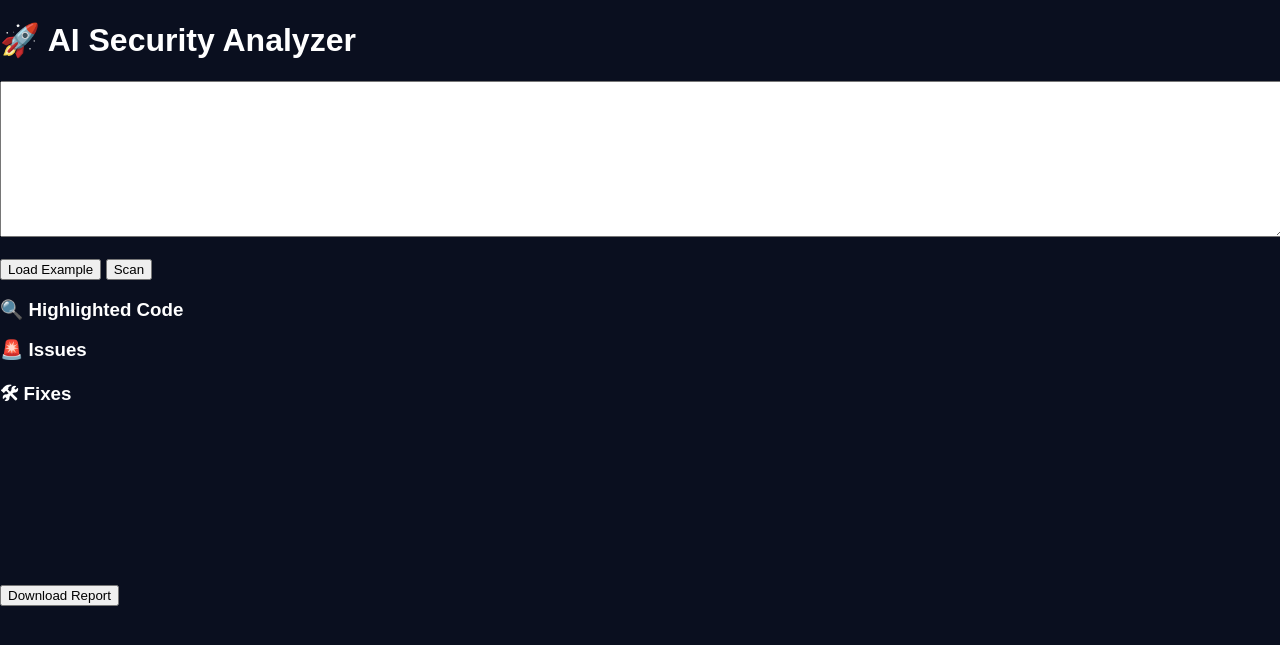
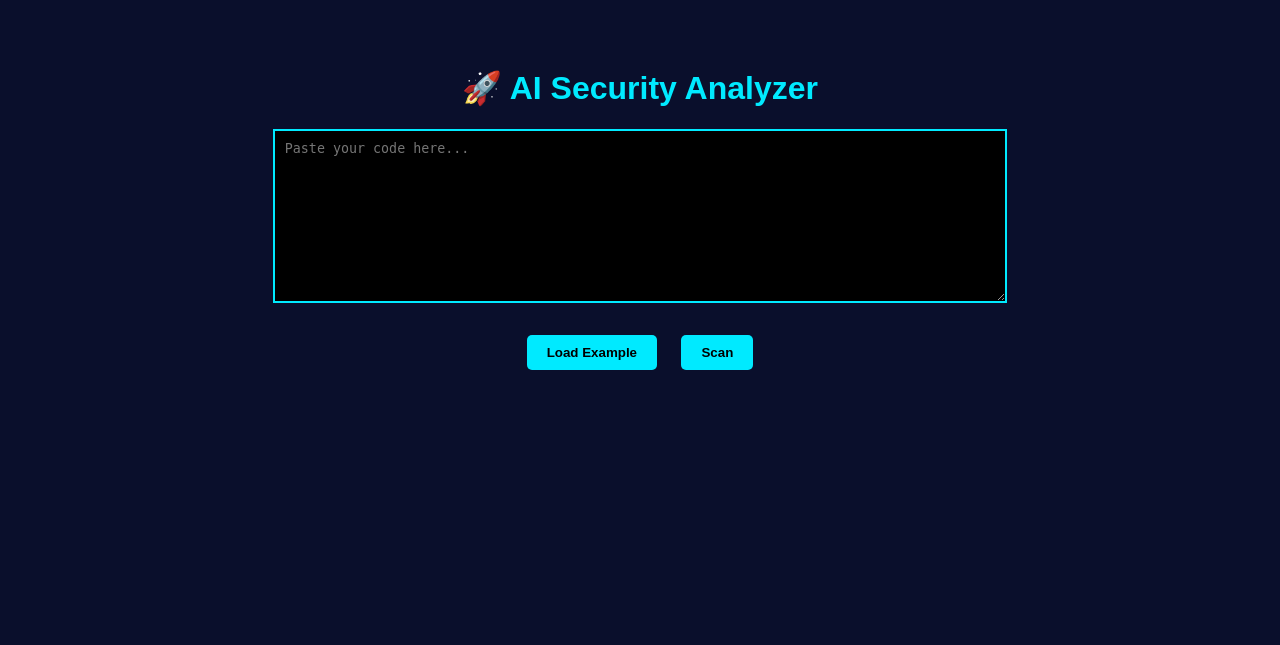
Before and after one commit to urvigarg139-art/blackbox-ai-safety, a Flask app: page / in a window 1280 px wide. Shown: the top 645 px of the page. Run offline with Flask 3, Linux system fonts and the light colour scheme; a map, chart or similar area stays blank.

Commit message:
updated chatbot + fixed bugs

```diff
--- a/app.py
+++ b/app.py
@@ -1,106 +1,37 @@
-from flask import Flask, render_template, request, jsonify, send_file
-import io
-from reportlab.pdfgen import canvas
+from flask import Flask, render_template, request, jsonify
 
 app = Flask(__name__)
 
-# ---------- ANALYSIS ----------
+# ----------- SIMPLE ANALYSIS LOGIC -----------
 def analyze_code(code):
-    vulnerabilities = []
-    lines = code.split("\n")
-    highlighted = []
+    if "SELECT" in code and "+" in code:
+        return {
+            "label": "⚠️ Vulnerable (SQL Injection)",
+            "risk": 80,
+            "confidence": 90
+        }
+    else:
+        return {
+            "label": "✅ Safe",
+            "risk": 10,
+            "confidence": 85
+        }
 
-    for i, line in enumerate(lines):
-        if "SELECT" in line and "user_input" in line:
-            vulnerabilities.append(("SQL Injection", 80, i))
-        if "<script>" in line:
-            vulnerabilities.append(("XSS Attack", 70, i))
-        if "os.system" in line:
-            vulnerabilities.append(("Command Injection", 85, i))
-        if "password =" in line:
-            vulnerabilities.append(("Hardcoded Secret", 60, i))
-
-    for i, line in enumerate(lines):
-        flag = False
-        for v in vulnerabilities:
-            if v[2] == i:
-                flag = True
-        if flag:
-            highlighted.append(f">>> {line}")
-        else:
-            highlighted.append(line)
-
-    if vulnerabilities:
-        result = "Vulnerable"
-        risk = max(v[1] for v in vulnerabilities)
-        confidence = 100 - risk
-    else:
-        result = "Safe"
-        risk = 10
-        confidence = 90
-
-    return result, risk, confidence, vulnerabilities, "\n".join(highlighted)
-
-
-def generate_fix(vuln):
-    fixes = {
-        "SQL Injection": "Use parameterized queries.",
-        "XSS Attack": "Escape HTML inputs.",
-        "Command Injection": "Avoid os.system().",
-        "Hardcoded Secret": "Use environment variables."
-    }
-    return fixes.get(vuln, "Follow secure practices.")
-
+# ----------- ROUTES -----------
 
 @app.route("/")
 def home():
-    return render_template("index.html")
-
+    return render_template("dashboard.html")
 
 @app.route("/scan", methods=["POST"])
 def scan():
     data = request.get_json()
     code = data.get("code", "")
 
-    result, risk, confidence, vulnerabilities, highlighted = analyze_code(code)
-    fixes = [generate_fix(v[0]) for v in vulnerabilities]
+    result = analyze_code(code)
+    return jsonify(result)
 
-    return jsonify({
-        "result": result,
-        "risk": risk,
-        "confidence": confidence,
-        "code": code,
-        "highlighted": highlighted,
-        "vulnerabilities": vulnerabilities,
-        "fixes": fixes
-    })
-    return jsonify({
-    "label": "Vulnerable",
-    "risk": 80,
-    "confidence": 20,
-    "reason": "User input is directly concatenated → SQL Injection risk.",
-    "fix": "Use parameterized queries:\nSELECT * FROM users WHERE id = ?"
-})
+# ----------- RUN -----------
 
-
-# ---------- PDF ----------
-@app.route("/download", methods=["POST"])
-def download():
-    data = request.get_json()
-
-    buffer = io.BytesIO()
-    c = canvas.Canvas(buffer)
-
-    text = c.beginText(40, 800)
-    text.textLine("AI Security Report")
-    text.textLine(f"Result: {data['result']}")
-    text.textLine(f"Risk: {data['risk']}%")
-
-    for f in data["fixes"]:
-        text.textLine(f"- {f}")
-
-    c.drawText(text)
-    c.save()
-
-    buffer.seek(0)
-    return send_file(buffer, as_attachment=True, download_name="report.pdf")
+if __name__ == "__main__":
+    app.run(debug=True)
--- a/static/css/style.css
+++ b/static/css/style.css
@@ -1,42 +1,42 @@
 body {
-    margin: 0;
-    font-family: Arial;
-    background: #0a0f1f;
+    background: #0a0f2c;
     color: white;
+    font-family: Arial, sans-serif;
+    text-align: center;
+    padding: 40px;
 }
 
-/* FIXED LAYOUT */
-.layout {
-    display: flex;
+h1 {
+    color: #00eaff;
 }
 
-/* SIDEBAR */
-.sidebar {
-    width: 250px;
-    height: 100vh;
-    background: #111827;
-    padding: 20px;
+textarea {
+    width: 60%;
+    height: 150px;
+    background: #000;
+    color: #00eaff;
+    border: 2px solid #00eaff;
+    padding: 10px;
 }
 
-.sidebar ul {
-    list-style: none;
-    padding: 0;
+button {
+    padding: 10px 20px;
+    margin: 10px;
+    border: none;
+    background: #00eaff;
+    color: black;
+    font-weight: bold;
+    cursor: pointer;
+    border-radius: 5px;
 }
 
-.sidebar li {
-    padding: 10px;
-    margin: 10px 0;
-    background: #1f2937;
+button:hover {
+    background: #00c2cc;
 }
 
-/* MAIN */
-.main {
-    flex: 1;
-    padding: 30px;
+#result {
+    margin-top: 30px;
+    background: #1e2a4a;
+    padding: 20px;
+    border-radius: 10px;
 }
-
-/* TEXTAREA */
-textarea {
-    width: 100%;
-    height: 150px;
-}
--- a/templates/dashboard.html
+++ b/templates/dashboard.html
@@ -2,39 +2,19 @@
 <html>
 <head>
     <title>AI Security Analyzer</title>
-
-    <!-- FIXED PATHS -->
-    <link rel="stylesheet" href="{{ url_for('static', filename='css/style.css') }}">
+    <link rel="stylesheet" href="/static/css/style.css">
 </head>
 
 <body>
 
-<div class="layout">
-
-    <!-- SIDEBAR -->
-    <div class="sidebar">
-        <h2>🛡 SecureAI</h2>
-        <ul>
-            <li>Dashboard</li>
-            <li>Scan</li>
-            <li>History</li>
-            <li>Reports</li>
-        </ul>
-    </div>
-
-    <!-- MAIN -->
-    <div class="main">
-
 <h1>🚀 AI Security Analyzer</h1>
 
-        <textarea id="code"></textarea>
+<textarea id="codeInput" placeholder="Paste your code here..."></textarea>
 
 <br><br>
 
 <button onclick="loadExample()">Load Example</button>
 <button onclick="scanCode()">Scan</button>
-
-        <div id="loading" style="display:none;">Scanning...</div>
 
 <div id="result" style="display:none;">
     <h2 id="label"></h2>
@@ -42,12 +22,7 @@
     <p id="confidence"></p>
 </div>
 
-    </div>
-
-</div>
-
-<!-- FIXED JS PATH -->
-<script src="{{ url_for('static', filename='js/app.js') }}"></script>
+<script src="/static/js/app.js"></script>
 
 </body>
 </html>
```
Also changed, not shown: static/js/app.js (+31 -14 lines). Lines whose indentation alone changed are shown as unchanged.
